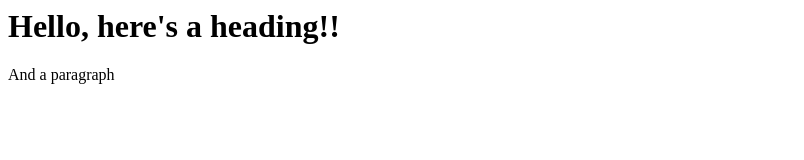
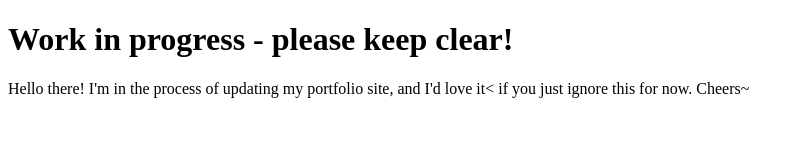
Before and after one commit to elizastrib/portfolio, a plain HTML site: page index.html in a window 1280 px wide. Shown: the whole page, without its empty margins (0-804 px from the left). Drawn offline with Linux system fonts and the light colour scheme.

Commit message:
Removed unneccessary files and added style sheet

```diff
--- /dev/null
+++ b/app.css
@@ -0,0 +1,4 @@
+body {
+    background-color: #3900f5;
+    color: #ffffff;
+}
--- a/index.html
+++ b/index.html
@@ -1,3 +1,15 @@
-<h1>Hello, here's a heading!!</h1>
+<!DOCTYPE html>
 
-<p>And a paragraph</p>
+<html>
+    <head>
+        <title>Portfolio - WIP</title>
+        <meta name="viewport" content="width=device-width, initial-scale=1">
+    </head>
+    <body>
+
+        <h1>Work in progress - please keep clear!</h1>
+
+        <p>Hello there! I'm in the process of updating my portfolio site, and I'd love it< if you just ignore this for now. Cheers~</p>
+
+    </body>
+</html>
```
Also changed, not shown: css/app.scss (deleted), css/mixins.scss (deleted), css/reset.scss (deleted), css/typography.scss (deleted), 1 other file.
